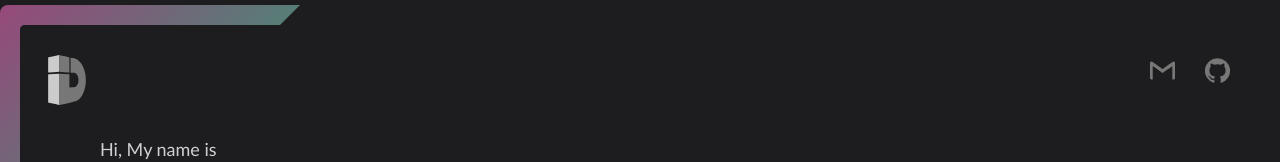
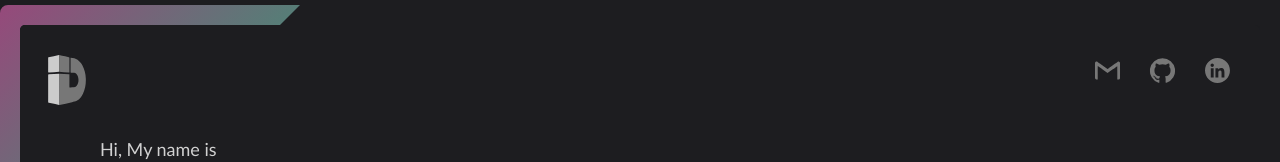
Before and after one commit to divyanshutyagiofficial/portfolio, a Next.js app: page / in a window 1280 px wide. Shown: the top 162 px of the page. Built offline with nearby package versions, Linux system fonts and the light colour scheme; a web font is replaced by a local one.

Commit message:
Update index.tsx

```diff
--- a/pages/index.tsx
+++ b/pages/index.tsx
@@ -122,34 +122,55 @@ export default function Home() {
                         </svg>
                       </a>{" "}
                     </li>
-                    {/* <li className="npm">
-                        {" "}
-                        <a
-                          aria-label="npm"
-                          data-inlinesvg=".inlineSvgFile-6"
-                          href="https://www.npmjs.com/~dunks1980"
+                    <li className="linkedin">
+                      <a
+                        href="https://www.linkedin.com/in/divyanshutyagiofficial"
+                        target="__blank"
+                      >
+                        <svg
+                          xmlns="http://www.w3.org/2000/svg"
+                          xmlnsXlink="http://www.w3.org/1999/xlink"
+                          version="1.1"
+                          width={26}
+                          height={26}
+                          viewBox="0 0 256 256"
+                          xmlSpace="preserve"
                         >
-                          <svg
-                            xmlns="http://www.w3.org/2000/svg"
-                            width={80}
-                            height={80}
-                            viewBox="0 0 400 400"
+                          <defs></defs>
+                          <g
+                            style={{
+                              stroke: "none",
+                              strokeWidth: 0,
+                              strokeDasharray: "none",
+                              strokeLinecap: "butt",
+                              strokeLinejoin: "miter",
+                              strokeMiterlimit: 10,
+                              fill: "none",
+                              fillRule: "nonzero",
+                              opacity: 1,
+                            }}
+                            transform="translate(1.4065934065934016 1.4065934065934016) scale(2.81 2.81)"
                           >
                             <path
-                              id="Selection1"
-                              fill="#fff"
-                              strokeWidth={1}
-                              d="M69 69c262 0 0 0 0 0v262h131V121h59c4.17 0 16.63-1.2 18.98 2.31 1.23 1.85 1.02 5.5 1.02 7.69v200h52V69Z"
-                            ></path>
-                            <path
-                              id="Selection2"
-                              fill="red"
-                              strokeWidth={1}
-                              d="M0 0h400v400H0V0Zm331 69H69v262h131V121h59c4.17 0 16.63-1.2 18.98 2.31 1.23 1.85 1.02 5.5 1.02 7.69v200h52V69Z"
-                            ></path>
-                          </svg>
-                        </a>{" "}
-                      </li> */}
+                              d="M 45 0 C 20.147 0 0 20.147 0 45 c 0 24.853 20.147 45 45 45 c 24.853 0 45 -20.147 45 -45 C 90 20.147 69.853 0 45 0 z M 31.187 69.956 H 20.822 V 36.617 h 10.365 V 69.956 z M 26.005 32.062 c -3.32 0 -6.005 -2.692 -6.005 -6.007 c 0 -3.318 2.685 -6.011 6.005 -6.011 c 3.313 0 6.005 2.692 6.005 6.011 C 32.01 29.37 29.317 32.062 26.005 32.062 z M 70 69.956 H 59.643 V 53.743 c 0 -3.867 -0.067 -8.84 -5.385 -8.84 c -5.392 0 -6.215 4.215 -6.215 8.562 v 16.491 H 37.686 V 36.617 h 9.939 v 4.559 h 0.141 c 1.383 -2.622 4.764 -5.385 9.804 -5.385 C 68.063 35.791 70 42.694 70 51.671 V 69.956 z"
+                              style={{
+                                stroke: "none",
+                                strokeWidth: 1,
+                                strokeDasharray: "none",
+                                strokeLinecap: "butt",
+                                strokeLinejoin: "miter",
+                                strokeMiterlimit: 10,
+                                fill: "#777",
+                                fillRule: "nonzero",
+                                opacity: 1,
+                              }}
+                              transform=" matrix(1 0 0 1 0 0) "
+                              strokeLinecap="round"
+                            />
+                          </g>
+                        </svg>
+                      </a>
+                    </li>
                   </ul>
                 </div>
               </header>
```
